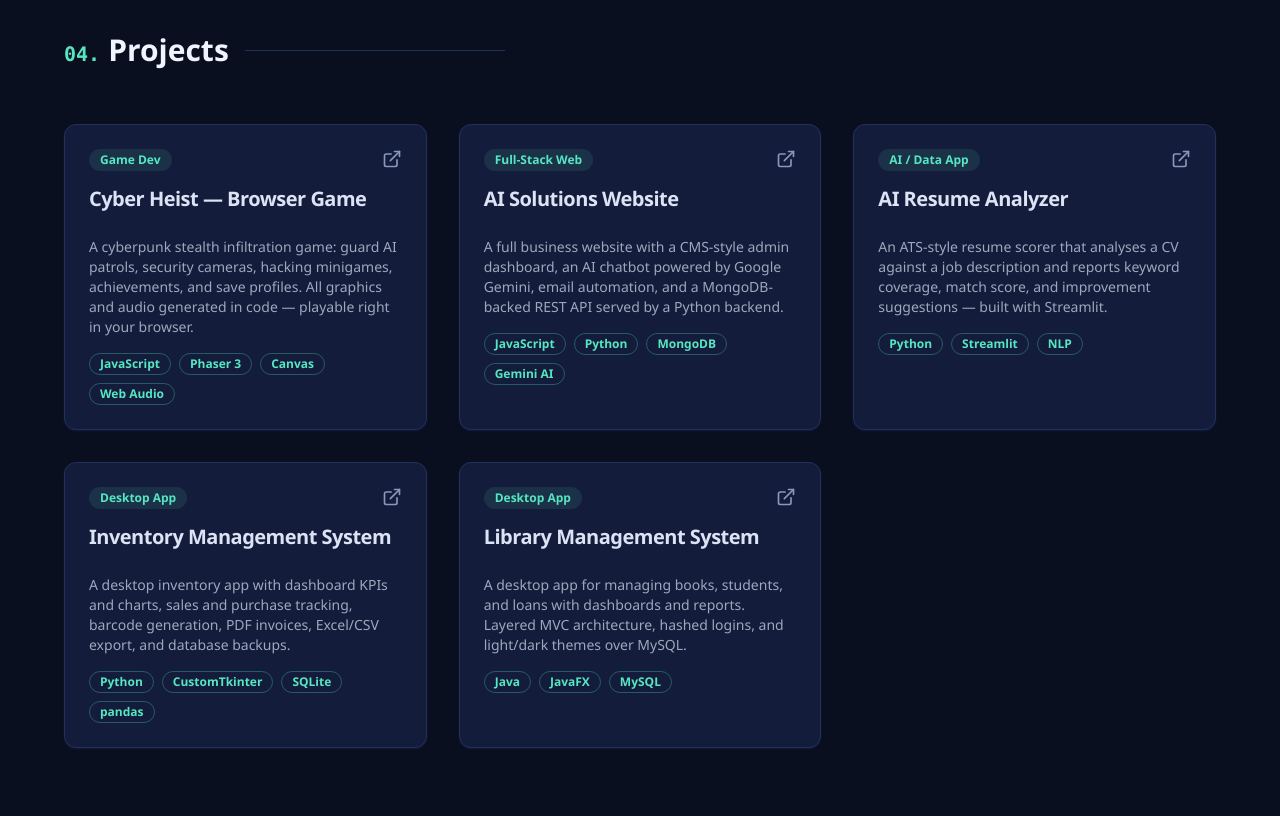
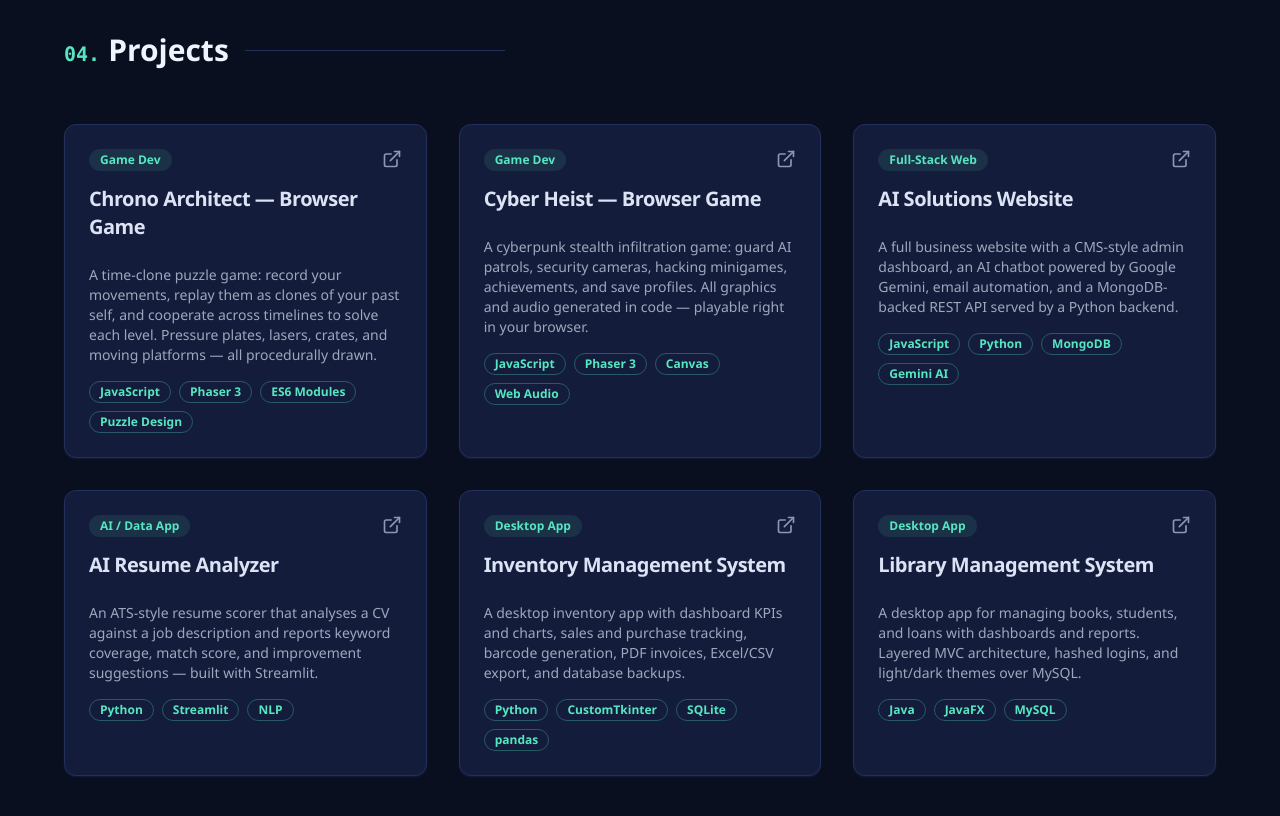
Before and after one commit to Ryuki-XD/Ryuki-XD.github.io, a React (Vite) app: page / in a window 1280 px wide. Shown: the part 2920-3736 px from the top of the page. Built offline with nearby package versions, Linux system fonts and the light colour scheme; the HTML template or start-up script is replaced by a standard one.

Commit message:
Add Chrono Architect to projects

```diff
--- a/src/components/Portfolio.tsx
+++ b/src/components/Portfolio.tsx
@@ -5,6 +5,14 @@ import SectionTitle from "./SectionTitle";
 
 const Portfolio = () => {
   const projects = [
+    {
+      title: "Chrono Architect — Browser Game",
+      description:
+        "A time-clone puzzle game: record your movements, replay them as clones of your past self, and cooperate across timelines to solve each level. Pressure plates, lasers, crates, and moving platforms — all procedurally drawn.",
+      tags: ["JavaScript", "Phaser 3", "ES6 Modules", "Puzzle Design"],
+      category: "Game Dev",
+      link: "https://ryuki-xd.github.io/chrono-architect/",
+    },
     {
       title: "Cyber Heist — Browser Game",
       description:
```
